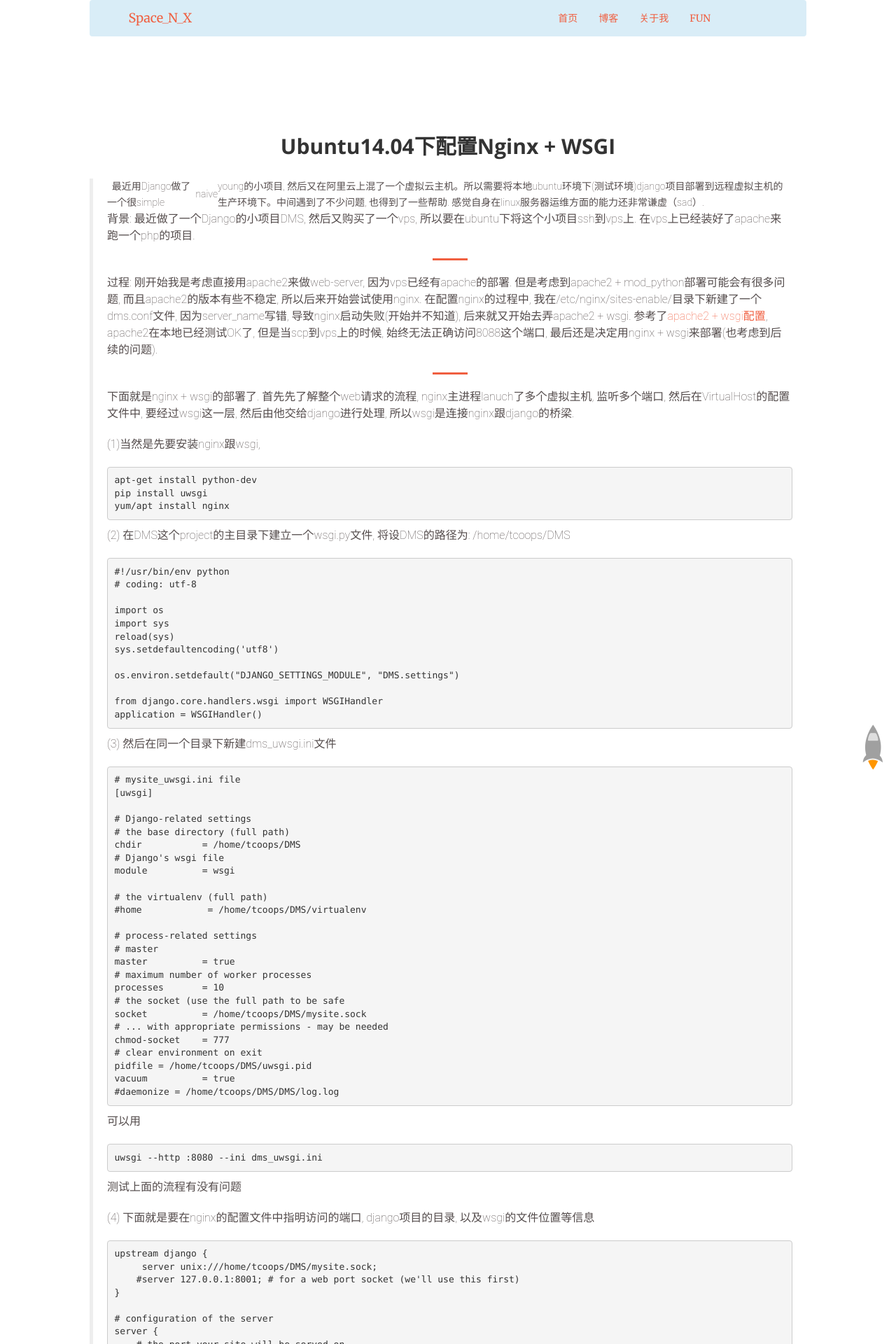
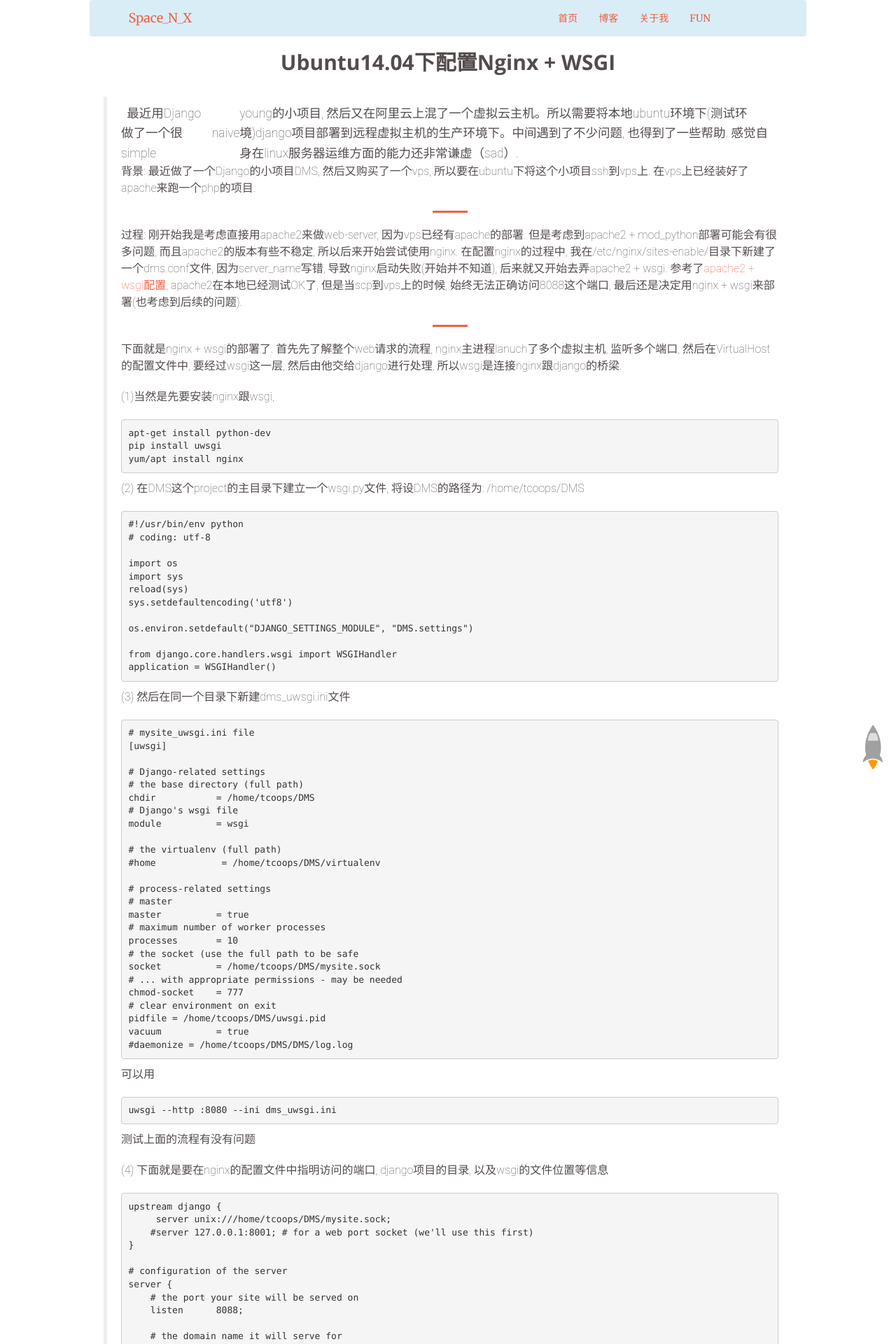
Before and after one commit to tcOops/hololens, a Jekyll site: the page built from _posts/2015-08-20-Linux-Nginx-WSGI.md, in a window 1280 px wide. Shown: the top 1920 px of the page at 70% size. Built offline with Jekyll 4.4.1, drawn with Linux system fonts in a browser that asks for light colours; Markdown is read by kramdown in place of the engine named in the settings; comment, search, counter and statistics services are not loaded.

Commit message:
add kuxuan xiaoguo

```diff
--- a/_layouts/post.html
+++ b/_layouts/post.html
@@ -6,17 +6,17 @@
 <body id="page-top" class="post-body">
   {% include post-nav.html %}
 
-  <section id="blogs">
+  <section class="post-content" id="blogs">
     	<div style="text-align:center">
       	 	<h2><strong>{{page.title}}</strong></h2>
       	 	<br>
   	  </div>
 
-      <blockquote class="post-content">
+      <blockquote>
     	 {{ content }}
       </blockquote>
 
-      <blockquote class="relatedPosts">
+      <div class="post-content">
         {% assign hasSimilar = '' %}
         {% for post in site.posts %}
             {% assign postHasSimilar = false %}
@@ -57,7 +57,7 @@
         {% endfor %}
         </ul>
         <a class="button" href="{{ site.url }}/all">全部文章</a></p>
-    </blockquote>
+    </div>
   </section>
 
   {% include comment.html %}
```
